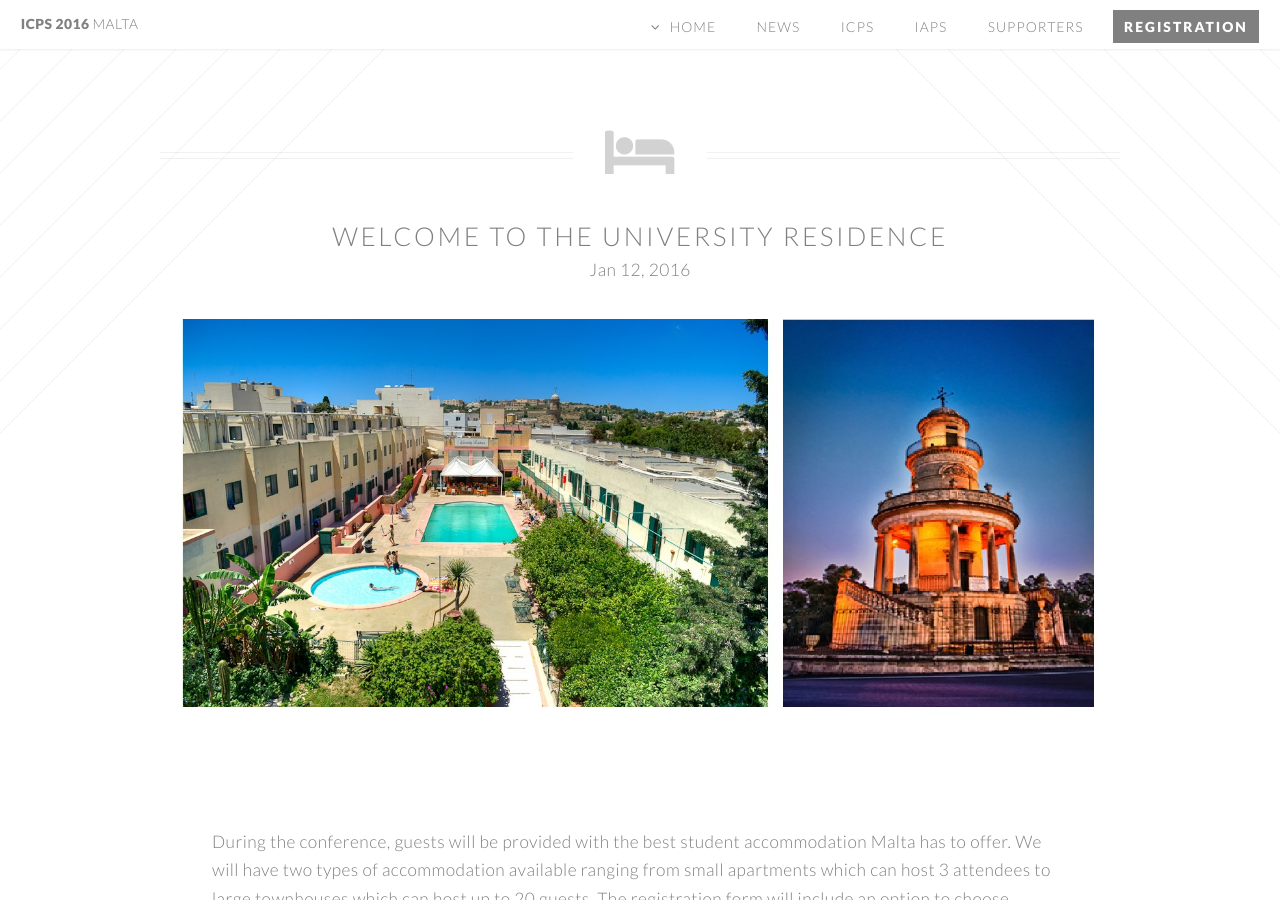
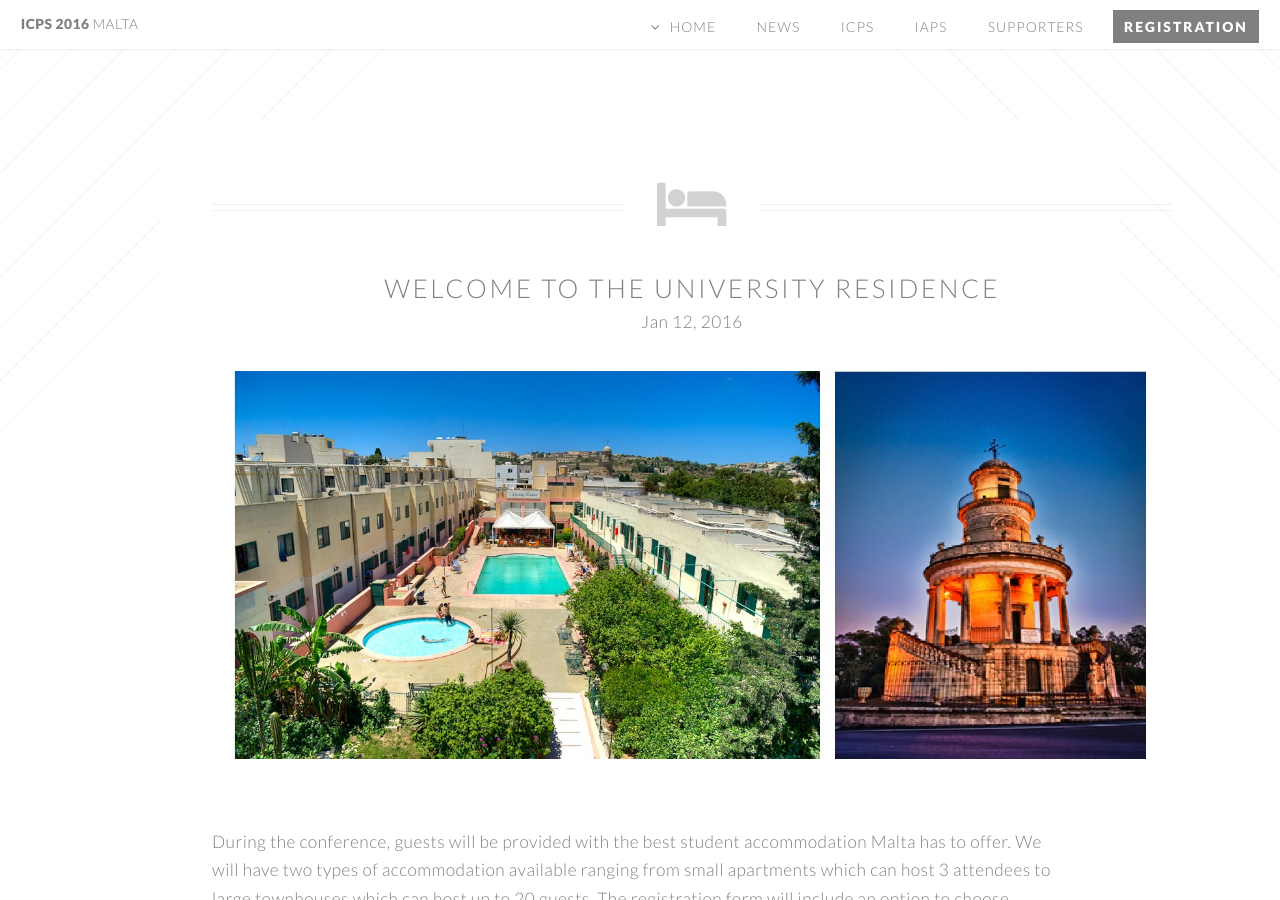
Before and after one commit to bread-on-toast/icps2016, a Jekyll site: the page built from _posts/2016-01-12-welcome-to-the-university-residence.markdown, in a window 1280 px wide and 900 px high. Built offline with Jekyll 4.4.1, drawn with Linux system fonts in a browser that asks for light colours; nearby versions of some CDN libraries.

Commit message:
fix post layout

```diff
--- a/_layouts/post.html
+++ b/_layouts/post.html
@@ -2,22 +2,18 @@
 layout: default
 ---
 
-<header class="special container">
+<section class="style4 wrapper container">
+  <header class="special container">
     <h2 class="post-title">{{ page.title }}</h2>
     <span class="icon {{page.icon}}"></span>
     <p class="post-meta">{{ page.date | date: "%b %-d, %Y" }}{% if page.author %} • {{ page.author }}{% endif %}{% if page.meta %} • {{ page.meta }}{% endif %}</p>
-    {% if page.image %}
-    <a class="image featured">
-        <img src="post-images/{{page.image}}" />
-    </a>{% endif %}
-</header>
+    {% if page.image %} <a class="image featured">
+      <img src="post-images/{{page.image}}" />
+    </a> {% endif %}
+  </header>
 
-<section class="style4 wrapper container">
-    {{ content }}
+  {{ content }}
+
+  {% if page.previous %} <a href="{{ page.previous.url }}" class="post-prev">&larr; Previous post</a> {% endif %}
+  {% if page.next %} <a href="{{ page.next.url }}" class="post-next">Next post &rarr;</a> {% endif %}
 </section>
-
-<footer>
-    {% if page.previous %}
-    <a href="{{ page.previous.url }}" class="post-prev">&larr; Previous post</a> {% endif %} {% if page.next %}
-    <a href="{{ page.next.url }}" class="post-next">Next post &rarr;</a> {% endif %}
-</footer>
```
